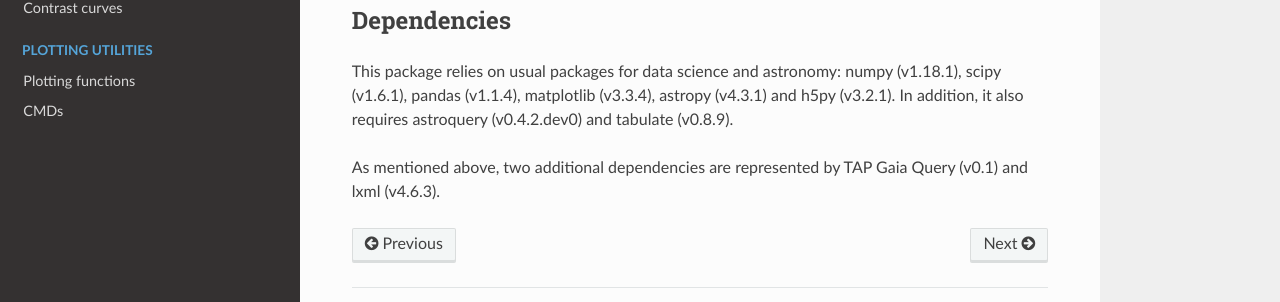
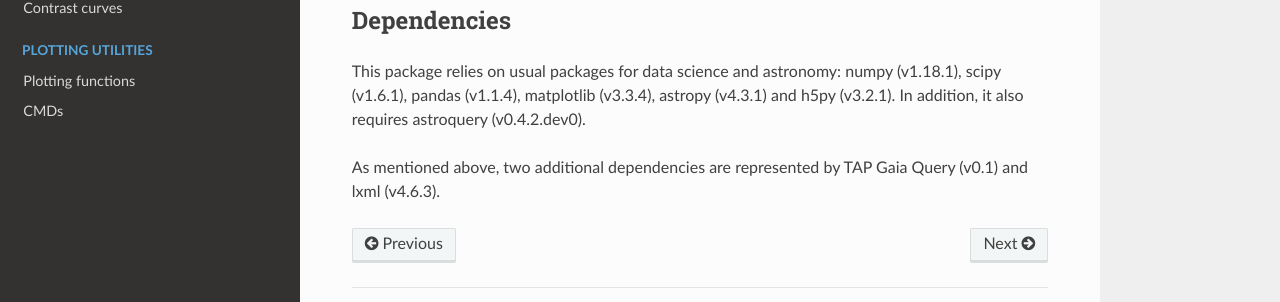
Before and after one commit to vsquicciarini/madys, a Sphinx documentation site: the page built from docs/source/installation.rst, in a window 1280 px wide and 1133 px high. Shown: the part 740-1042 px from the top of the window. Built offline with Sphinx 7.4.7 and the Read the Docs theme 2.0.0, drawn with Linux system fonts in a browser that asks for light colours.

Commit message:
Update installation.rst

```diff
--- a/docs/source/installation.rst
+++ b/docs/source/installation.rst
@@ -27,6 +27,6 @@ After installing ``TAP``, the installation of ``MADYS`` can be smoothly performe
 Dependencies
 ----------------
 
-This package relies on usual packages for data science and astronomy: numpy (v1.18.1), scipy (v1.6.1), pandas (v1.1.4), matplotlib (v3.3.4), astropy (v4.3.1) and h5py (v3.2.1). In addition, it also requires astroquery (v0.4.2.dev0) and tabulate (v0.8.9).
+This package relies on usual packages for data science and astronomy: numpy (v1.18.1), scipy (v1.6.1), pandas (v1.1.4), matplotlib (v3.3.4), astropy (v4.3.1) and h5py (v3.2.1). In addition, it also requires astroquery (v0.4.2.dev0).
 
 As mentioned above, two additional dependencies are represented by TAP Gaia Query (v0.1) and lxml (v4.6.3).
```
